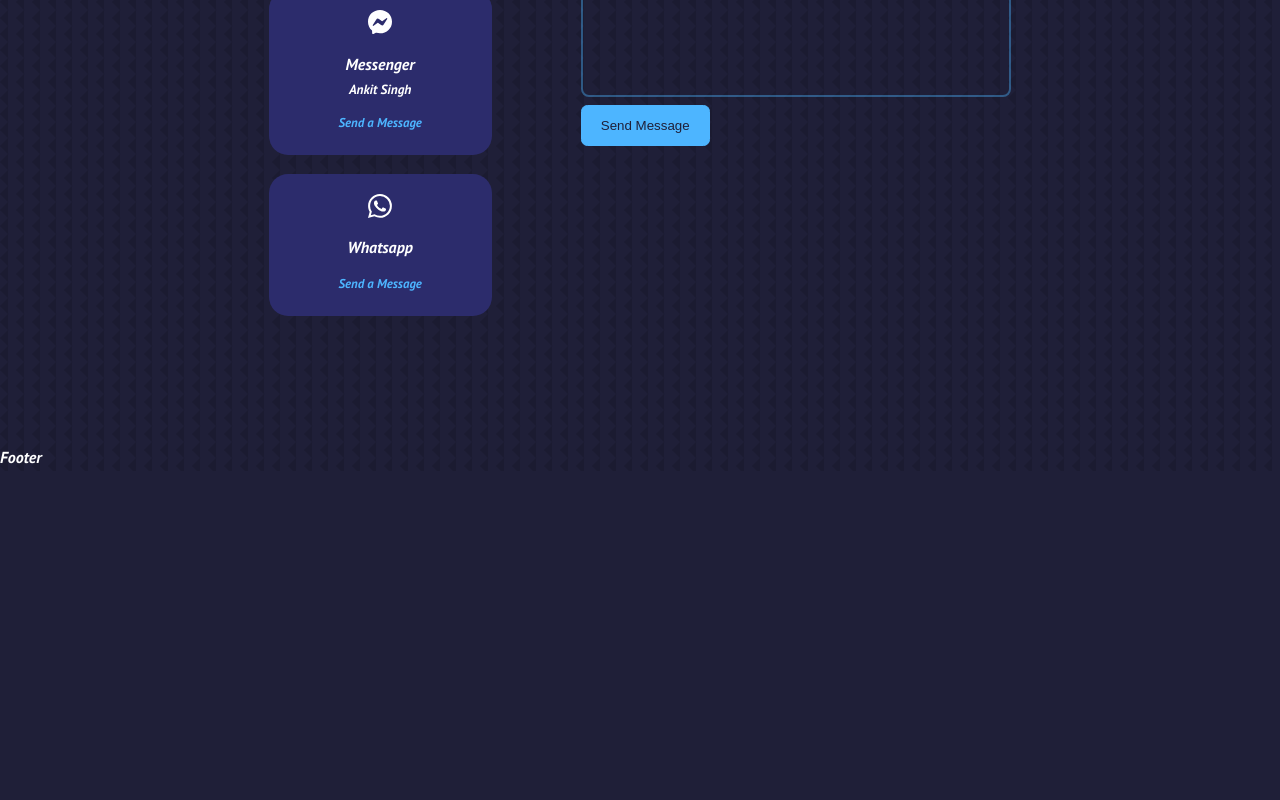
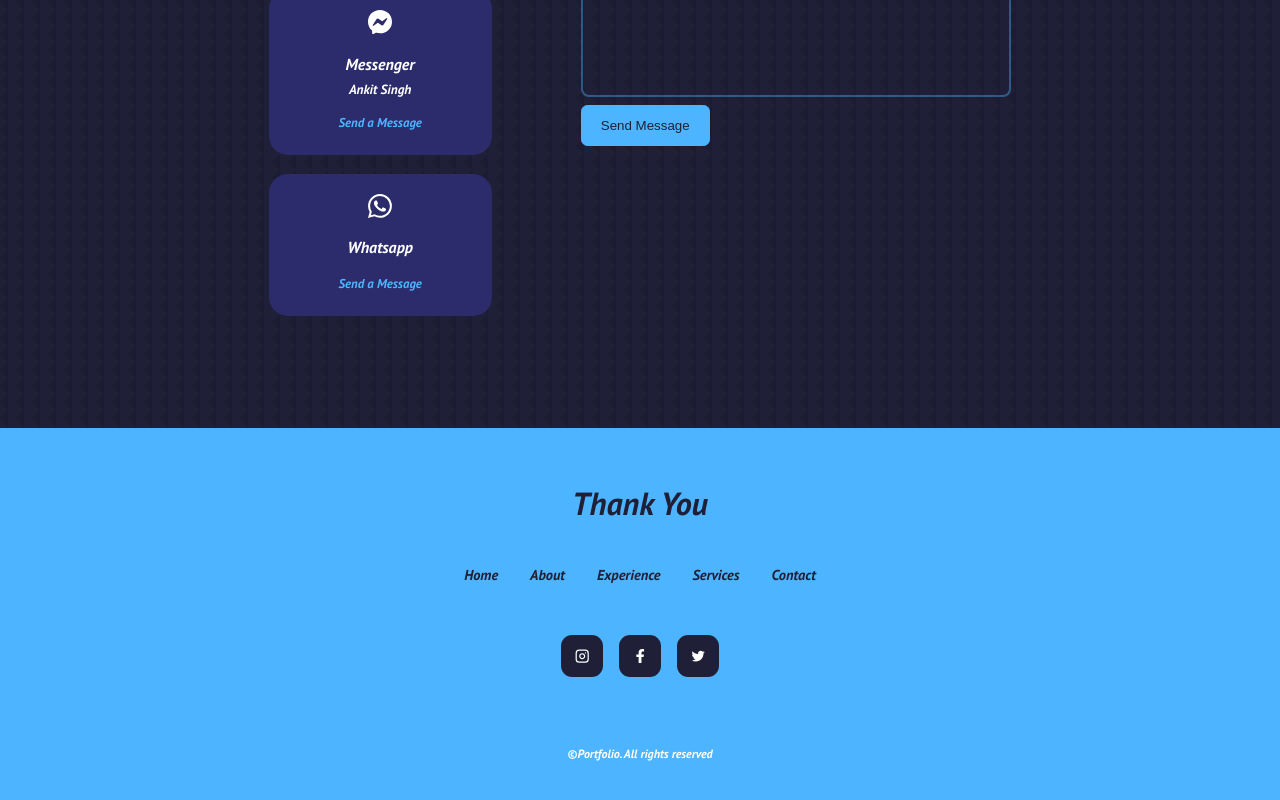
Before and after one commit to ankitsingh122/portfolio, a React (Create React App) app: page / in a window 1280 px wide. Shown: the part 3046-3846 px from the top of the page. Before the commit the page ends 3517 px from the top, so only its background shows below. Built offline with nearby package versions, Linux system fonts and the light colour scheme.

Commit message:
complete

```diff
--- a/package.json
+++ b/package.json
@@ -10,7 +10,7 @@
     "react": "^18.2.0",
     "react-dom": "^18.2.0",
     "react-icons": "^4.8.0",
-    "react-scripts": "5.0.1",
+    "react-scripts": "^5.0.1",
     "web-vitals": "^2.1.4"
   },
   "scripts": {
--- a/src/components/footer/Footer.jsx
+++ b/src/components/footer/Footer.jsx
@@ -1,10 +1,33 @@
 import React from 'react'
 import './footer.css'
+import {FiInstagram} from 'react-icons/fi'
+import { FaFacebookF} from 'react-icons/fa'
+import {IoLogoTwitter} from 'react-icons/io'
 
-const footer = () => {
+const Footer = () => {
   return (
-    <section id='footer'>Footer</section>
+   <footer>
+      <a href="#" className='footer-logo'>Thank You</a>
+      <ul className='permalinks'>
+        <li><a href="#">Home</a></li>
+        <li><a href="#about">About</a></li>
+        <li><a href="#experience">Experience</a></li>
+        <li><a href="#services">Services</a></li>
+        <li><a href="#contact">Contact</a></li>
+         </ul>
+
+         <div className='footer_socials'>
+          <a href="https://www.instagram.com/jerry_dxfire/"><FiInstagram/></a>
+          <a href="https://www.facebook.com/profile.php?id=100008424760111"><FaFacebookF/></a>
+          <a href="https://twitter.com/jerry_85255?s=21&t=FQZaEStq_EL1tGUW64qt8A"><IoLogoTwitter/></a>
+          </div>
+
+          <div className="footer_copyrights">
+            <small>&copy;Portfolio. All rights reserved</small>
+          </div>
+
+    </footer>
   )
 }
 
-export default footer
+export default Footer
--- a/src/components/footer/footer.css
+++ b/src/components/footer/footer.css
@@ -0,0 +1,67 @@
+footer {
+    background: var(--color-primary);
+    padding: 3rem 0;
+    text-align: center;
+    font-size: 0.9rem;
+    margin-top: 7rem;
+}
+
+footer a {
+    color: var(--color-bg);
+}
+
+.footer-logo {
+    font-size: 2rem;
+    font-weight: 500;
+    margin-bottom: 2rem;
+    display: inline-block;
+}
+
+.permalinks {
+    display: flex;
+    flex-wrap: wrap;
+    justify-content: center;
+    gap: 2rem;
+    margin: 0 auto 3rem;
+}
+
+.footer_socials{
+    display: flex;
+    justify-content: center;
+    gap: 1rem;
+    margin-bottom: 4rem;
+}
+
+.footer_socials a {
+    background: var(--color-bg);
+    color: var(--color-white);
+    padding: 0.8rem;
+    border-radius: 0.7rem;
+    display: flex;
+    border: 1px solid transparent;
+}
+
+.footer_socials a:hover{
+    background: transparent;
+    color: var(--color-bg);
+    border-color: var(--color-bg);
+}
+
+
+.footer_copyright {
+    margin-bottom: 4rem;
+    color: var(--color-bg);
+}
+
+
+
+ @media screen and (max-width: 600px) {
+    .permalinks {
+        flex-direction: column;
+        gap: 1.5rem;
+    }
+
+    .footer_socials {
+        margin-bottom: 2.6rem;
+    }
+}
--- a/src/components/nav/nav.css
+++ b/src/components/nav/nav.css
@@ -28,6 +28,6 @@
 }
 
 nav a.active{
-    background: var(--color-bg);
-    color: var(--color-white);
+    background: var(--color-primary);
+    color: var(--color-bg);
 }
```
Also changed, not shown: 1 other file (tests, documents, lock files or other folders).
